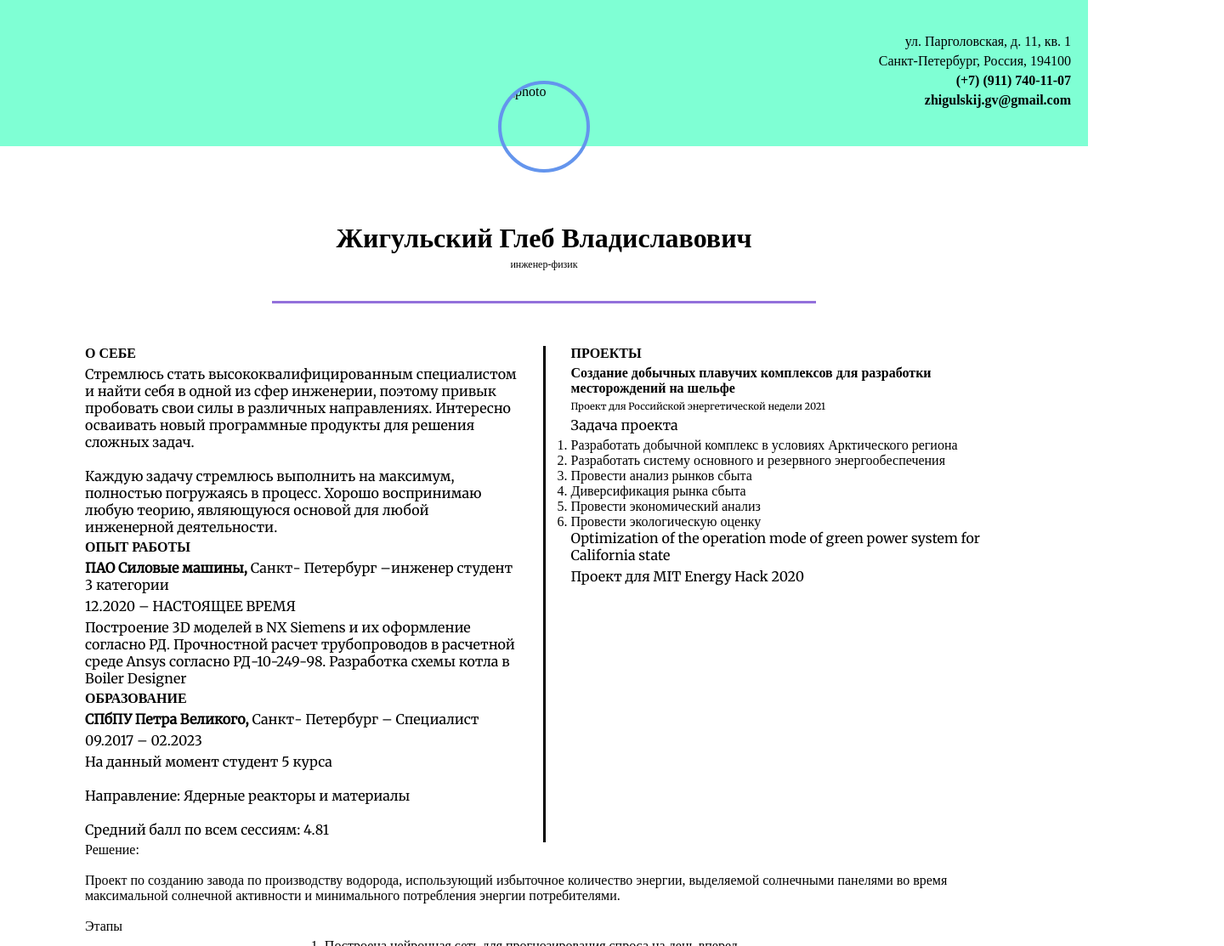
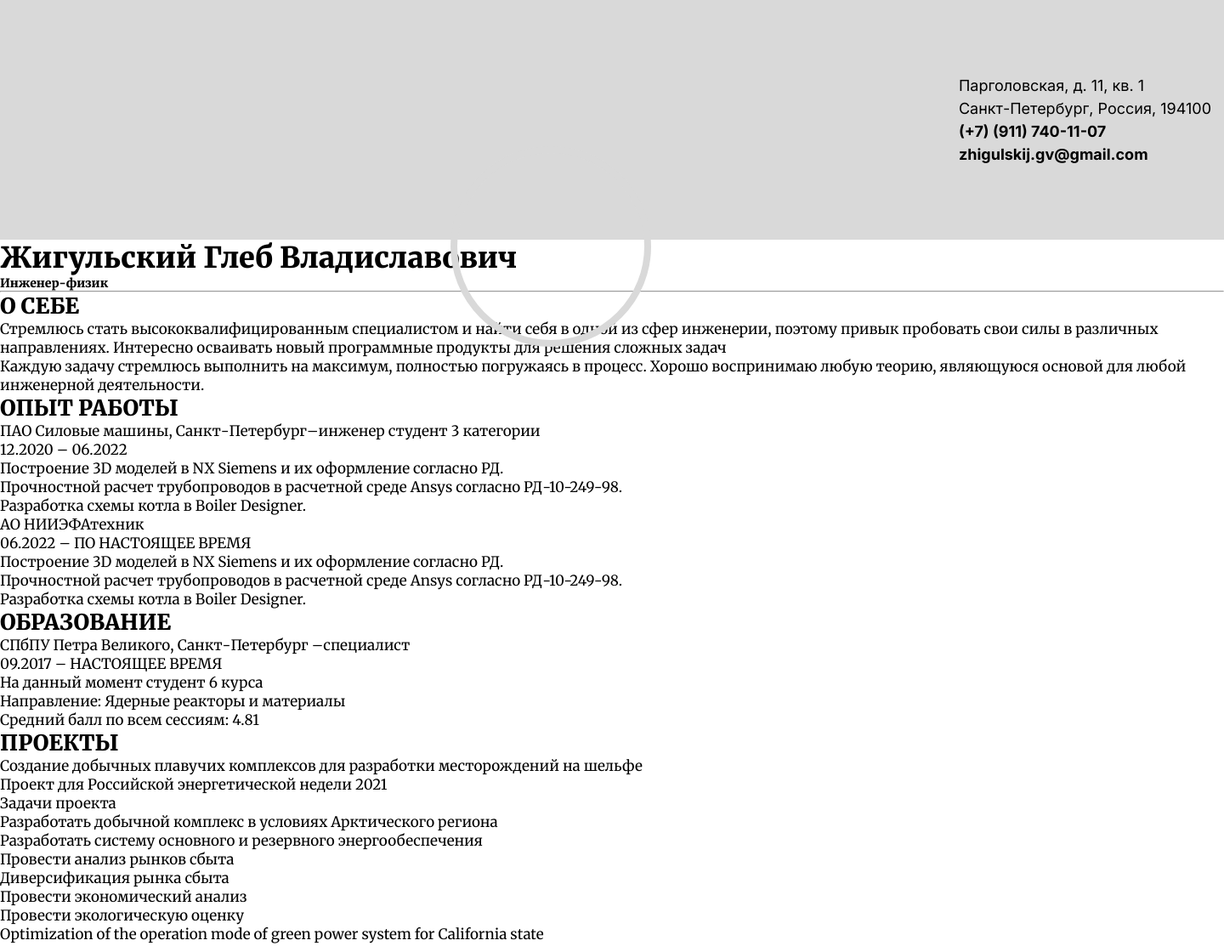
Before and after one commit to ZhigulskijGleb/Gleb-NIIEFA, a plain HTML site: page HTML edu/Resume/resume.html in a window 1280 px wide. Shown: the top 1113 px of the page at 85% size, 1440 px wide, since content can reach past the window. Drawn offline with Linux system fonts and the light colour scheme.

Commit message:
new type of css

```diff
--- a/HTML edu/Resume/resume.css
+++ b/HTML edu/Resume/resume.css
@@ -1,67 +1,45 @@
-@import url("https://fonts.googleapis.com/css2?family=Merriweather&display=swap");
+@import url("https://fonts.googleapis.com/css2?family=Merriweather:wght@400;900&display=swap");
+@import url("https://fonts.googleapis.com/css2?family=Inter:wght@400;700&family=Merriweather:wght@400;900&display=swap");
 * {
   margin: 0;
   padding: 0;
 }
-.top-box {
-  display: block;
-  background-color: aquamarine;
-  max-width: 1300px;
-  margin: auto;
-  margin-bottom: 90px;
-  padding: 40px 20px;
+body {
+  height: 100%;
+  font-size: 1.0625rem;
+  font-family: "Merriweather", seri f;
 }
-.my-contact {
-  text-align: end;
+.wrapper {
+  min-width: 90rem;
+  overflow: hidden;
 }
-.text-center {
-  text-align: center;
-}
-.raunded-photo {
-  display: block;
-  margin: 0 auto;
-  border: 4px solid cornflowerblue;
-  border-radius: 50%;
-  width: 100px;
-  height: 100px;
-  position: absolute;
-  top: 95px;
-  left: 0;
-  right: 0;
-  bottom: 0;
+.header {
+  height: 17.625rem;
+  background-color: #d9d9d9;
+  display: flex;
+  justify-content: flex-end;
+  align-items: center;
 }
 
-hr {
-  margin: 30px auto;
-  margin-bottom: 50px;
-  width: 50vw;
-  border: 0 none;
-  background-color: mediumpurple;
-  height: 3px;
+h4 {
+  margin-right: 15px;
+  font-family: "Inter", sans-serif;
+  font-weight: 400;
+  font-size: 1.125rem;
+  line-height: 1.5;
 }
 
-section {
-  display: flex;
-  justify-content: space-around;
-  flex-wrap: wrap;
-  margin: 0 100px;
+.bold {
+  font-weight: 700;
 }
 
-section div {
-  flex: 1 200px;
+.rounded-image {
+  position: absolute;
+  width: 13.75rem;
+  height: 13.75rem;
+  left: calc(50% - 13.75rem / 2);
+  top: 10.75rem;
+  border: 0.5rem solid #d9d9d9;
+  border-radius: 50%;
+  background: image();
 }
-
-section div:nth-of-type(1) {
-  border-right: 3px solid black;
-  padding-right: 30px;
-}
-section div:nth-of-type(2) {
-  padding-left: 30px;
-}
-section div h4,
-p {
-  padding-bottom: 5px;
-}
-section div p {
-  font-family: "Merriweather", serif;
-}
--- a/HTML edu/Resume/resume.html
+++ b/HTML edu/Resume/resume.html
@@ -8,71 +8,90 @@
     <link rel="stylesheet" href="resume.css" />
   </head>
   <body>
-    <div class="top-box">
-      <div class="my-contact">
-        <p>ул. Парголовская, д. 11, кв. 1</p>
-        <p>Санкт-Петербург, Россия, 194100</p>
-        <div style="font-weight: bold">
-          <p>(+7) (911) 740-11-07</p>
-          <p>zhigulskij.gv@gmail.com</p>
+    <div class="wrapper">
+      <div class="header">
+        <h4>
+          Парголовская, д. 11, кв. 1 <br />
+          Санкт-Петербург, Россия, 194100 <br />
+          <span class="bold"
+            >(+7) (911) 740-11-07 <br />
+            zhigulskij.gv@gmail.com</span
+          >
+        </h4>
       </div>
-      </div>
-      <div>
-        <img class="raunded-photo" src="photo.jpg" alt="photo" />
-      </div>
-    </div>
-    <div class="text-center">
-      <h1 style="margin-bottom: 5px">Жигульский Глеб Владиславович</h1>
-      <p style="font-size: 12px">инженер-физик</p>
-    </div>
+      <div class="rounded-image"></div>
+      <h1>Жигульский Глеб Владиславович</h1>
+      <h5>Инженер-физик</h5>
       <hr />
-    <!-- Два вертикальных блока с текстом -->
-    <section>
-      <div>
-        <h4>О СЕБЕ</h4>
-        <p>
+      <div class="left-box">
+        <article class="info-container">
+          <h2>О СЕБЕ</h2>
+          <p class="main-info">
             Стремлюсь стать высококвалифицированным специалистом и найти себя в
             одной из сфер инженерии, поэтому привык пробовать свои силы в
-          различных направлениях. Интересно осваивать новый программные продукты
-          для решения сложных задач.<br /><br />
-          Каждую задачу стремлюсь выполнить на максимум, полностью погружаясь в
-          процесс. Хорошо воспринимаю любую теорию, являющуюся основой для любой
-          инженерной деятельности.
+            различных направлениях. Интересно осваивать новый программные
+            продукты для решения сложных задач<br />
+            Каждую задачу стремлюсь выполнить на максимум, полностью погружаясь
+            в процесс. Хорошо воспринимаю любую теорию, являющуюся основой для
+            любой инженерной деятельности.
           </p>
-        <h4>ОПЫТ РАБОТЫ</h4>
-        <p>
-          <span style="font-weight: bold">ПАО Силовые машины, </span>Санкт-
-          Петербург –инженер студент 3 категории
+        </article>
+        <article class="info-container">
+          <h2>ОПЫТ РАБОТЫ</h2>
+          <p class="main-info">
+            <span class="info-bold">ПАО Силовые машины,</span>
+            Санкт-Петербург–инженер студент 3 категории
           </p>
-        <p>12.2020 – НАСТОЯЩЕЕ ВРЕМЯ</p>
-        <p>
+          <p class="info-thin">12.2020 – 06.2022</p>
+          <p class="main-info">
             Построение 3D моделей в NX Siemens и их оформление согласно РД.
+            <br />
             Прочностной расчет трубопроводов в расчетной среде Ansys согласно
-          РД-10-249-98. Разработка схемы котла в Boiler Designer
+            РД-10-249-98. <br />
+            Разработка схемы котла в Boiler Designer.
           </p>
-        <h4>ОБРАЗОВАНИЕ</h4>
-        <p>
-          <span style="font-weight: bold">СПбПУ Петра Великого, </span>Санкт-
-          Петербург – Специалист
+
+          <p class="main-info">
+            <span class="info-bold">АО НИИЭФА</span>техник
           </p>
-        <p>09.2017 – 02.2023</p>
-        <p>
-          На данный момент студент 5 курса<br /><br />
-          Направление: Ядерные реакторы и материалы<br /><br />
+          <p class="info-thin">06.2022 – ПО НАСТОЯЩЕЕ ВРЕМЯ</p>
+          <p class="main-info">
+            Построение 3D моделей в NX Siemens и их оформление согласно РД.
+            <br />
+            Прочностной расчет трубопроводов в расчетной среде Ansys согласно
+            РД-10-249-98. <br />
+            Разработка схемы котла в Boiler Designer.
+          </p>
+        </article>
+        <article class="info-container">
+          <h2>ОБРАЗОВАНИЕ</h2>
+          <p class="main-info">
+            <span class="info-bold">СПбПУ Петра Великого,</span> Санкт-Петербург
+            –специалист
+          </p>
+          <p class="info-thin">09.2017 – НАСТОЯЩЕЕ ВРЕМЯ</p>
+          <p class="main-info">
+            На данный момент студент 6 курса <br />
+            Направление: Ядерные реакторы и материалы <br />
             Средний балл по всем сессиям: 4.81
           </p>
+        </article>
       </div>
-      <div>
-        <h4>ПРОЕКТЫ</h4>
-        <h4>
-          Создание добычных плавучих комплексов для разработки месторождений на
-          шельфе
-        </h4>
-        <p style="font-size: 70%">
+      <!-- vertical line -->
+      <div class="vertical-line"></div>
+      <div class="right-box">
+        <h2>ПРОЕКТЫ</h2>
+        <p class="main-info">
+          <span class="info-bold"
+            >Создание добычных плавучих комплексов для разработки месторождений
+            на шельфе</span
+          >
+        </p>
+        <p class="info-small">
           Проект для Российской энергетической недели 2021
         </p>
-        <p>Задача проекта</p>
-        <ol>
+        <p class="list-header">Задачи проекта</p>
+        <ol class="numbering">
           <li>Разработать добычной комплекс в условиях Арктического региона</li>
           <li>Разработать систему основного и резервного энергообеспечения</li>
           <li>Провести анализ рынков сбыта</li>
@@ -80,30 +99,32 @@
           <li>Провести экономический анализ</li>
           <li>Провести экологическую оценку</li>
         </ol>
-        <p>
-          Optimization of the operation mode of green power system for
-          California state
+
+        <p class="main-info">
+          <span class="info-bold"
+            >Optimization of the operation mode of green power system for
+            California state</span
+          >
         </p>
-        <p class="little">Проект для MIT Energy Hack 2020</div>
-        <p>
-          Решение: <br />
-          <br />
+        <p class="info-small">Проект для MIT Energy Hack 2020</p>
+        <p class="main-info">
           Проект по созданию завода по производству водорода, использующий
           избыточное количество энергии, выделяемой солнечными панелями во время
           максимальной солнечной активности и минимального потребления энергии
           потребителями.
-          <br />
-          <br />Этапы
         </p>
-        <ol>
-          <li>Построена нейронная сеть для
-            прогнозирования спроса на день вперед</li>
-          <li>Выбрана наиболее подходящая технология
-           получения водорода</li>
-          <li>Исследована экономический и экологический
-                эффект от внедрения проекта</li>
+        <p class="main-info">Этапы</p>
+        <ol class="numbering">
+          <li>
+            Построена нейронная сеть для прогнозирования спроса на день вперед.
+          </li>
+          <li>Выбрана наиболее подходящая технология получения водорода.</li>
+          <li>
+            Исследована экономический и экологический эффект от внедрения
+            проекта
+          </li>
         </ol>
       </div>
-    </section>
+    </div>
   </body>
 </html>
```
Lines whose indentation alone changed are shown as unchanged.
